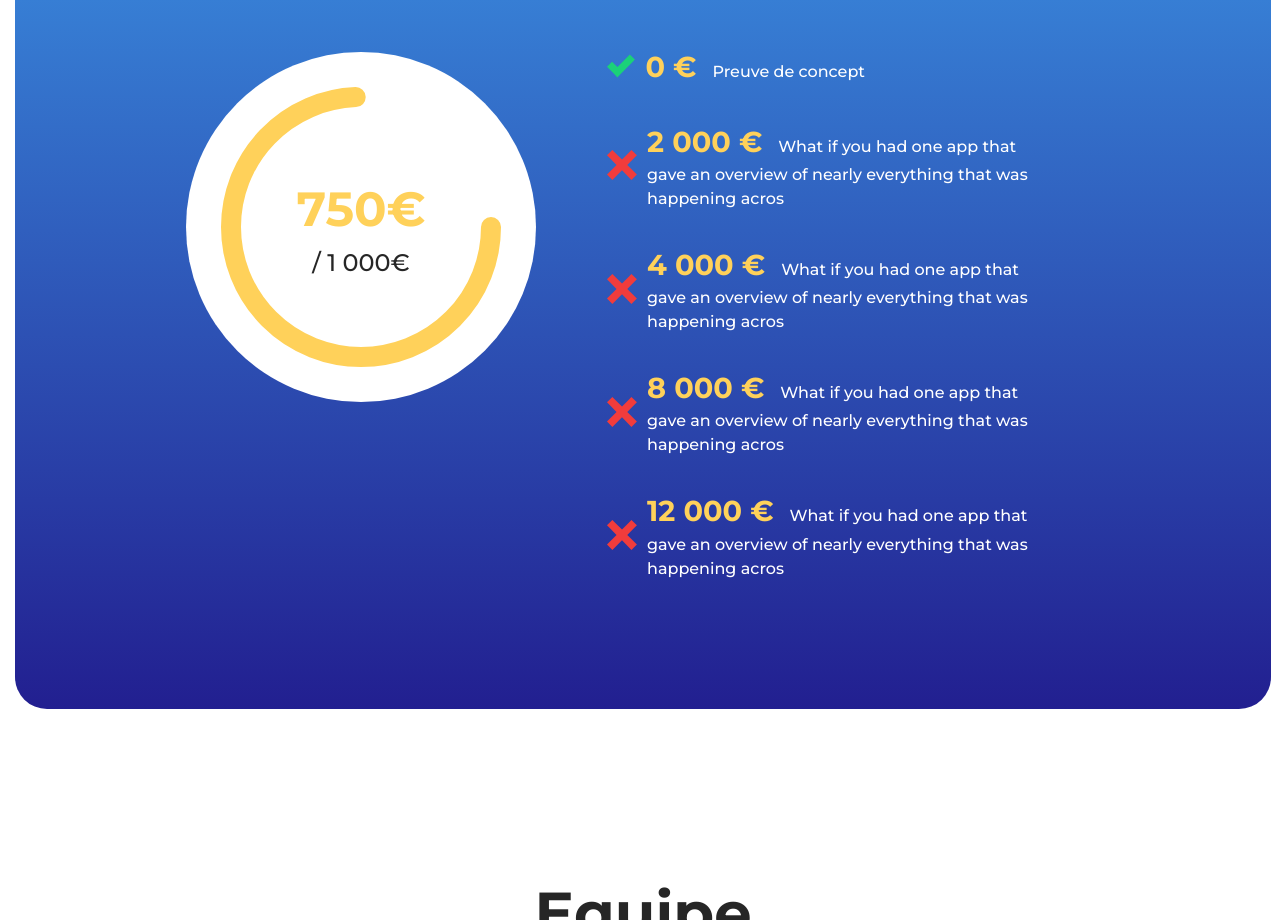
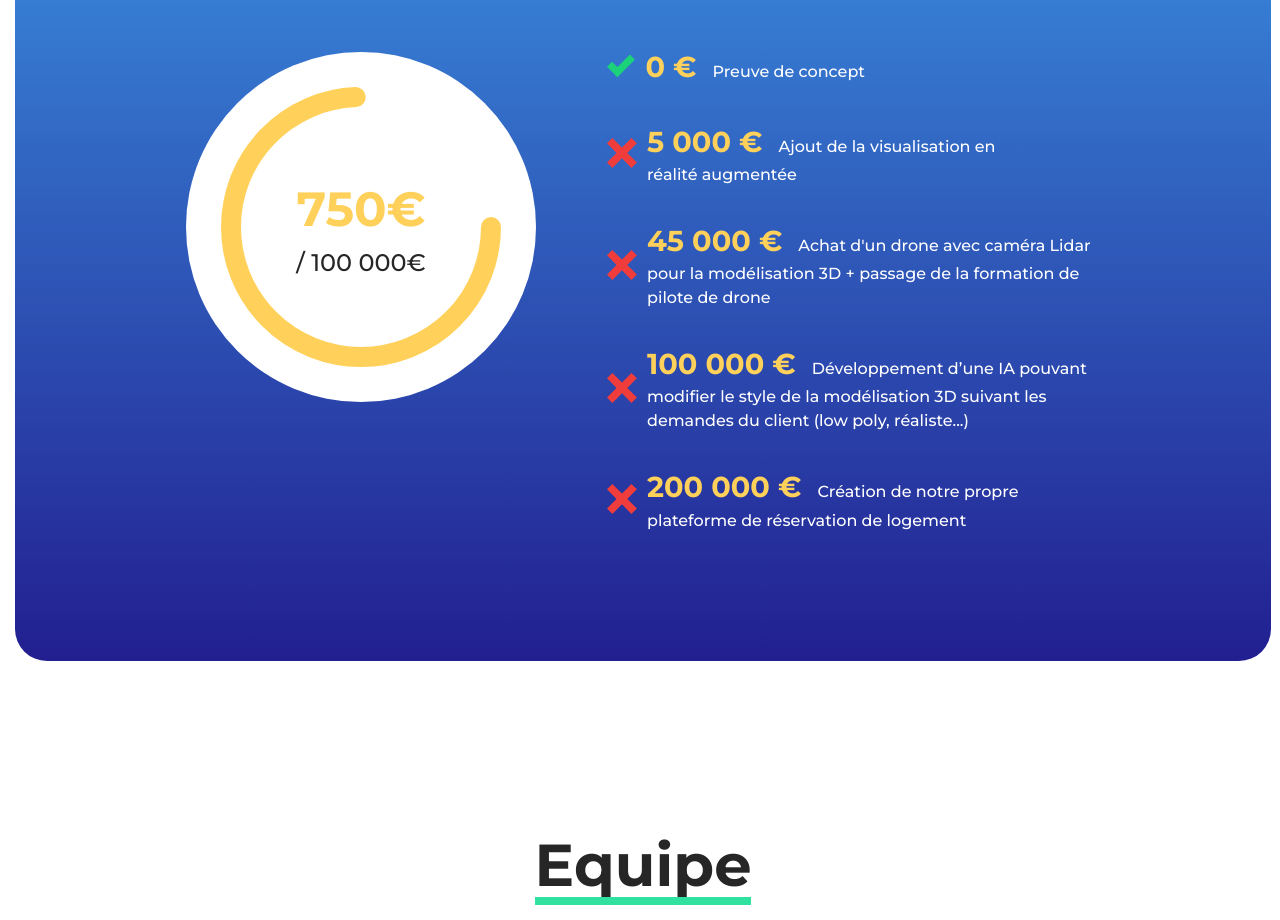
Before and after one commit to killian-dv/kickstarter-cottages-du-lac, a React (Vite) app: page / in a window 1280 px wide. Shown: the part 4400-5320 px from the top of the page. Built offline with nearby package versions, Linux system fonts and the light colour scheme.

Commit message:
feat: update goals

```diff
--- a/src/components/Objectif/Objectif.jsx
+++ b/src/components/Objectif/Objectif.jsx
@@ -27,7 +27,7 @@ export function Objectif({ percentage }) {
               </svg>
               <div className={styles.circle__text}>
                 <span>750€</span>
-                <span>/ 1 000€</span>
+                <span>/ 100 000€</span>
               </div>
             </div>
             <div className={styles.step}>
@@ -49,8 +49,8 @@ export function Objectif({ percentage }) {
                   alt=""
                 />
                 <p>
-                  <span>2 000 €</span>What if you had one app that gave an
-                  overview of nearly everything that was happening acros{" "}
+                  <span>5 000 €</span>
+                  Ajout de la visualisation en réalité augmentée
                 </p>
               </div>
               <div className={styles.container__step}>
@@ -60,8 +60,9 @@ export function Objectif({ percentage }) {
                   alt=""
                 />
                 <p>
-                  <span>4 000 €</span>What if you had one app that gave an
-                  overview of nearly everything that was happening acros{" "}
+                  <span>45 000 €</span>
+                  Achat d'un drone avec caméra Lidar pour la modélisation 3D +
+                  passage de la formation de pilote de drone
                 </p>
               </div>{" "}
               <div className={styles.container__step}>
@@ -71,8 +72,10 @@ export function Objectif({ percentage }) {
                   alt=""
                 />
                 <p>
-                  <span>8 000 €</span>What if you had one app that gave an
-                  overview of nearly everything that was happening acros{" "}
+                  <span>100 000 €</span>
+                  Développement d’une IA pouvant modifier le style de la
+                  modélisation 3D suivant les demandes du client (low poly,
+                  réaliste...)
                 </p>
               </div>{" "}
               <div className={styles.container__step}>
@@ -82,8 +85,8 @@ export function Objectif({ percentage }) {
                   alt=""
                 />
                 <p>
-                  <span>12 000 €</span>What if you had one app that gave an
-                  overview of nearly everything that was happening acros{" "}
+                  <span>200 000 €</span>
+                  Création de notre propre plateforme de réservation de logement
                 </p>
               </div>
             </div>
```
